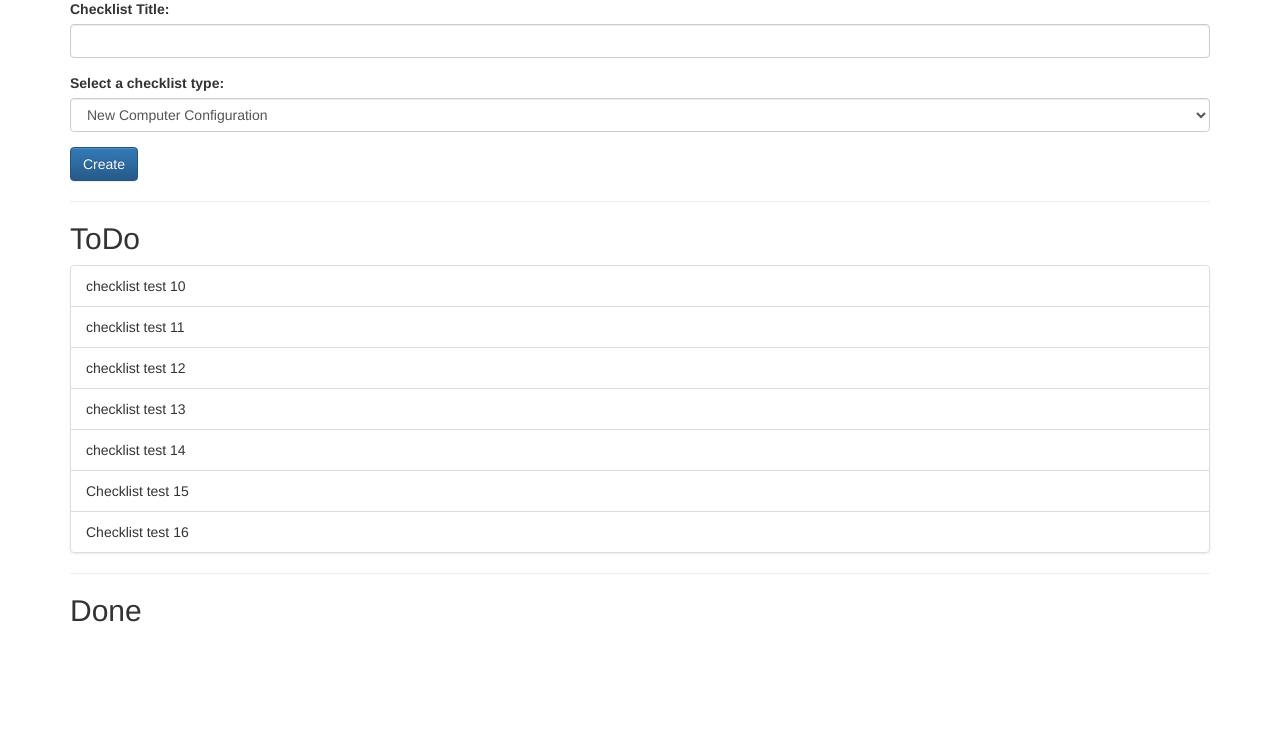
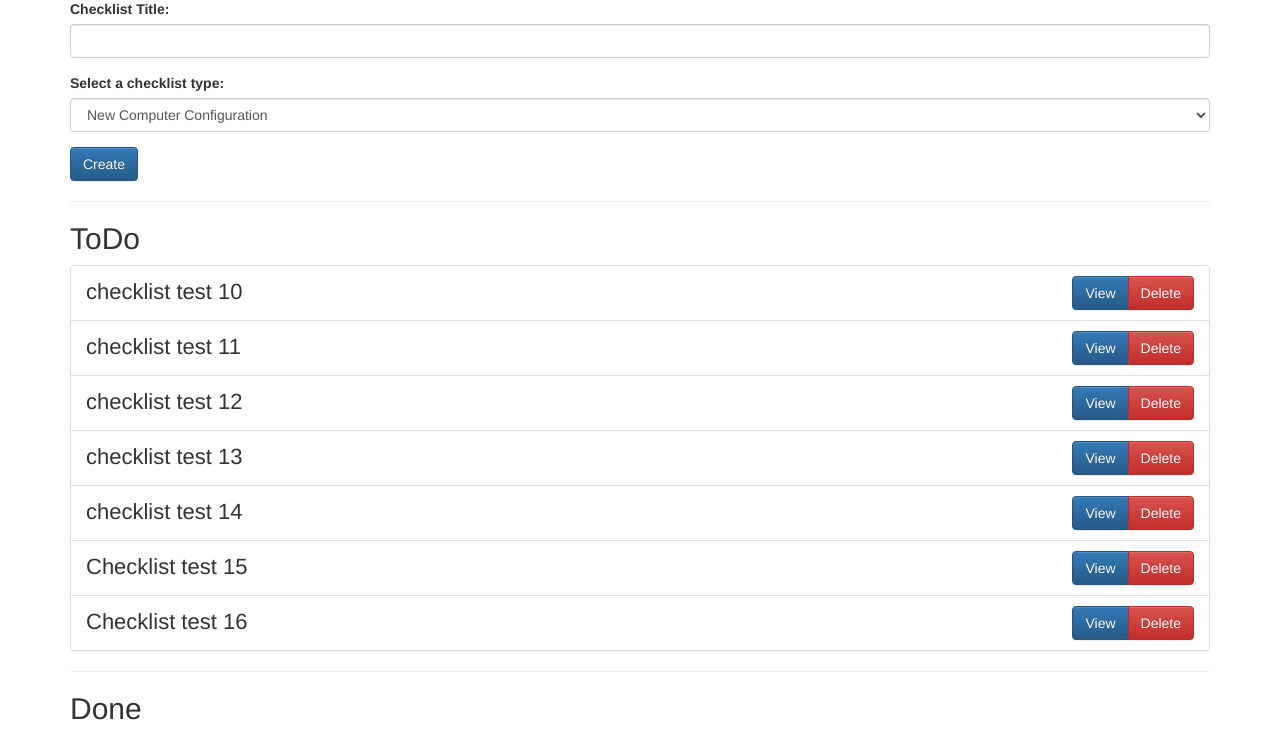
Before and after one commit to algarni/itss, a Django app: page /checklist/ in a window 1280 px wide. Shown: the part 71-806 px from the top of the page. Before the commit the page ends 693 px from the top, so only its background shows below. Run offline with Django 3.2, Linux system fonts and the light colour scheme; data comes from the database, SQL or seed files in the repository; both versions use the stored data as it was after the commit; some libraries are stand-ins or nearby versions.

Commit message:
Update checklist_detail template, views, urls.

```diff
--- a/checklist/templates/checklist/home.html
+++ b/checklist/templates/checklist/home.html
@@ -1,16 +1,16 @@
 {% extends 'checklist\layout.html' %}
-{% block title %}{% endblock %}
+{% block title %}Checklist App Home Page{% endblock %}
 {% block content %}
     <h1>My Checklist</h1>
-    <form action="" method="post">
+    <form action="#" method="post">
         {% csrf_token %}
         <div class="form-group">
             <label for="title">Checklist Title:</label>
-            <input type="text" name="title" class="form-control">
+            <input type="text" id="title" class="form-control">
         </div>
         <div class="form-group">
             <label for="list-templates">Select a checklist type:</label>
-            <select name="list-templates" class="form-control">
+            <select id="list-templates" class="form-control">
                 {% for temp in list_templates %}
                     <option value="{{ temp.id }}">{{ temp.name }}</option>
                 {% endfor %}
@@ -22,7 +22,15 @@
     <h2>ToDo</h2>
     <ul class="list-group">
         {% for list in checklists %}
-            <li class="list-group-item">{{ list.name }}</li>
+            <li style="font-size: 22px;" class="list-group-item clearfix justify-content-between align-items-center">
+                {{ list.name }}
+                {#                <span class="btn btn-xs btn-danger pull-right">Delete</span>#}
+                {#                <span class="btn btn-xs btn-primary pull-right">Edit</span>#}
+                <div class="btn-group  pull-right" role="group" aria-label="Basic example">
+                    <a class="btn btn-primary" href="{% url 'checklist_detail' pk=list.id %}">View</a>
+                    <a class="btn btn-danger" href="{% url 'checklist_delete' pk=list.id %}">Delete</a>
+                </div>
+            </li>
         {% endfor %}
     </ul>
     <hr>
--- a/checklist/urls.py
+++ b/checklist/urls.py
@@ -2,6 +2,10 @@ from django.urls import path
 from . import views
 
 urlpatterns = [
-    path('', views.home),
-    path('<int:pk>/', views.checklist_detail)
+    path('', views.home, name=''),
+    path('<int:pk>/', views.checklist_detail, name='checklist_detail'),
+    path('checklist_delete/<int:pk>/', views.checklist_delete, name='checklist_delete'),
+    path('task_complete/<int:checklist_pk>/<int:item_pk>/', views.task_complete, name='task_complete'),
+    path('task_delete/<int:checklist_pk>/<int:item_pk>/', views.task_delete, name='task_delete'),
+
 ]
--- a/checklist/views.py
+++ b/checklist/views.py
@@ -35,4 +35,23 @@ def checklist_detail(request, pk):
     checklist = List.objects.get(pk=pk)
     items = Item.objects.filter(list__id=pk)
     return render(request, 'checklist/checklist_detail.html',
-                  {'items': items, 'checklist':checklist})
+                  {'items': items, 'checklist': checklist})
+
+
+def checklist_delete(request, pk):
+    checklist = List.objects.get(pk=pk)
+    checklist.delete()
+    return redirect(home)
+
+
+def task_complete(request, checklist_pk, item_pk):
+    task = Item.objects.get(pk=item_pk)
+    task.itemIsChecked = True
+    task.save()
+    return redirect(checklist_detail, pk=checklist_pk)
+
+
+def task_delete(request, checklist_pk, item_pk):
+    task = Item.objects.get(pk=item_pk)
+    task.delete()
+    return redirect(checklist_detail, pk=checklist_pk)
```
Also changed, not shown: checklist/templates/checklist/checklist_detail.html (+16 -2 lines), checklist/templates/checklist/create_checklist.html (deleted, +0 -10 lines), db.sqlite3.
